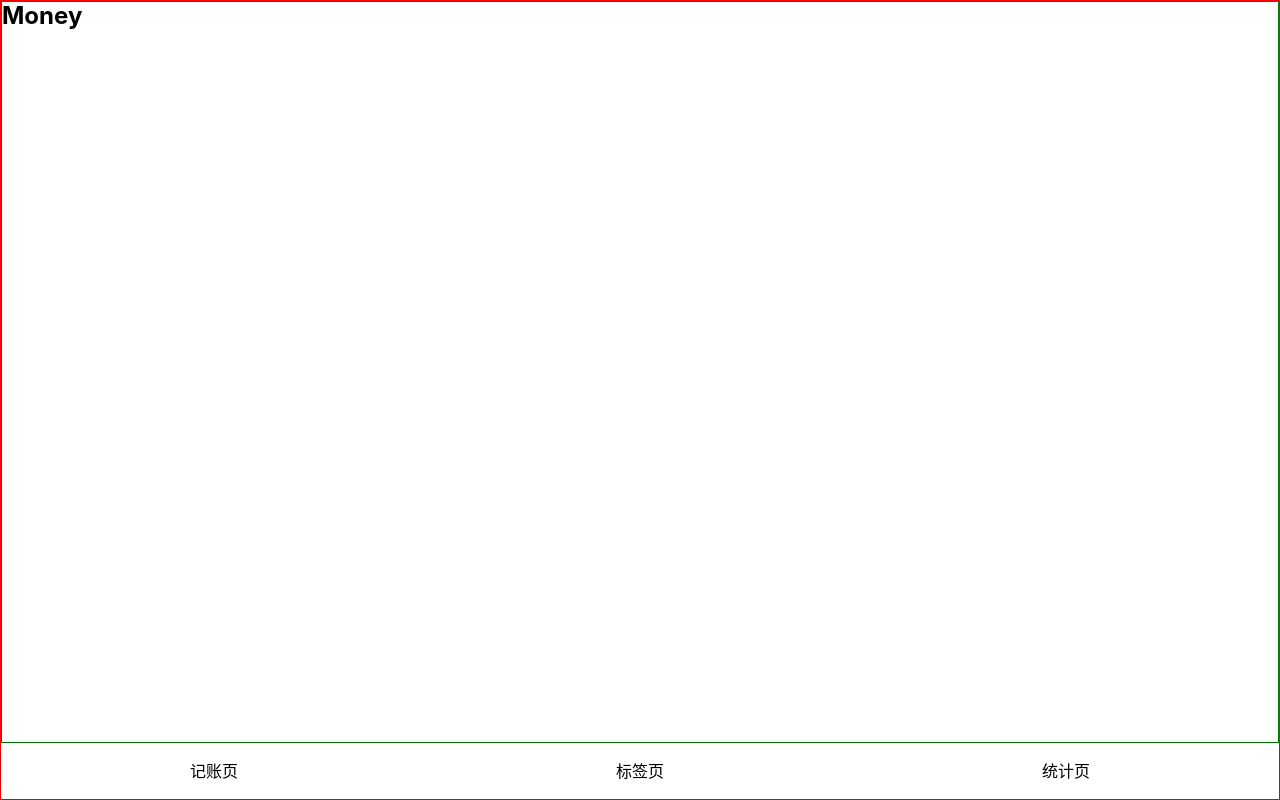
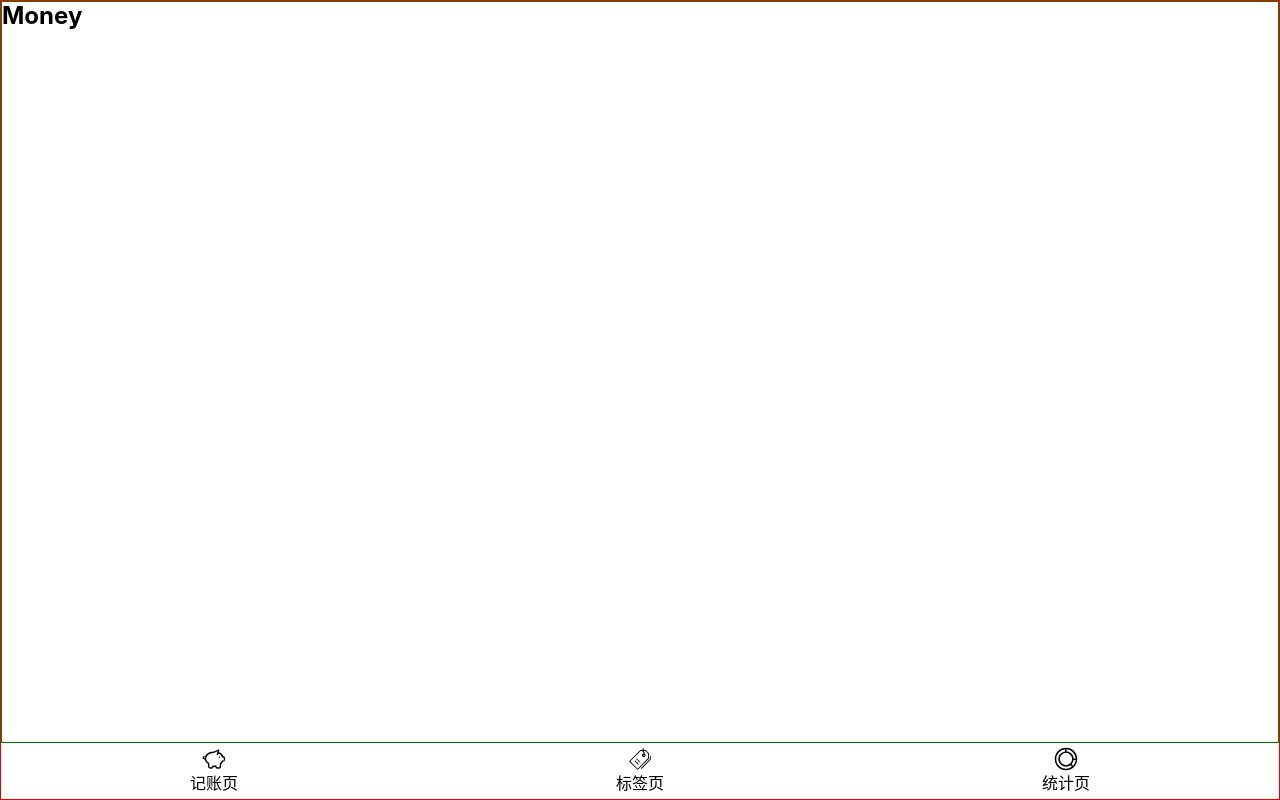
Before and after one commit to gzygzy00/myaccount, a React app: page /#/money in a window 1280 px wide. Built offline with nearby package versions, Linux system fonts and the light colour scheme.

Commit message:
引入icon

```diff
--- a/config/webpack.config.js
+++ b/config/webpack.config.js
@@ -105,7 +105,7 @@
         // css is located in `static/css`, use '../../' to locate index.html folder
         // in production `paths.publicUrlOrPath` can be a relative path
         options: paths.publicUrlOrPath.startsWith('.')
-          ? { publicPath: '../../' }
+          ? {publicPath: '../../'}
           : {},
       },
       {
@@ -289,7 +289,7 @@
               : false,
           },
           cssProcessorPluginOptions: {
-            preset: ['default', { minifyFontValues: { removeQuotes: false } }],
+            preset: ['default', {minifyFontValues: {removeQuotes: false}}],
           },
         }),
       ],
@@ -361,12 +361,19 @@
       strictExportPresence: true,
       rules: [
         // Disable require.ensure as it's not a standard language feature.
-        { parser: { requireEnsure: false } },
+        {parser: {requireEnsure: false}},
         {
           // "oneOf" will traverse all following loaders until one will
           // match the requirements. When no loader matches it will fall
           // back to the "file" loader at the end of the loader list.
           oneOf: [
+            {
+              test: /\.svg$/,
+              use: [
+                {loader: 'svg-sprite-loader', options: {}},
+                {loader: 'svgo-loader', options: {}},
+              ]
+            },
             // TODO: Merge this config once `image/avif` is in the mime-db
             // https://github.com/jshttp/mime-db
             {
@@ -446,7 +453,7 @@
                 presets: [
                   [
                     require.resolve('babel-preset-react-app/dependencies'),
-                    { helpers: true },
+                    {helpers: true},
                   ],
                 ],
                 cacheDirectory: true,
--- a/package.json
+++ b/package.json
@@ -102,7 +102,9 @@
   "devDependencies": {
     "@types/react-router-dom": "^5.1.7",
     "@types/styled-components": "^5.1.9",
-    "node-sass": "npm:dart-sass@1.25.0"
+    "node-sass": "npm:dart-sass@1.25.0",
+    "svg-sprite-loader": "^6.0.9",
+    "svgo-loader": "^3.0.0"
   },
   "jest": {
     "roots": [
--- a/src/components/Nav.tsx
+++ b/src/components/Nav.tsx
@@ -1,6 +1,10 @@
 import styled from 'styled-components';
 import {Link} from 'react-router-dom';
 import React from 'react';
+
+require('icons/money.svg');
+require('icons/tag.svg');
+require('icons/chart.svg');
 
 const NavWrapper = styled.nav`
   line-height: 24px;
@@ -10,9 +14,16 @@
     display: flex;
 
     > li {
+      display: flex;
+      flex-direction: column;
+      align-items: center;
       width: 33.33%;
       text-align: center;
-      padding: 16px;
+      padding: 4px 0;
+      .icon {
+        width: 24px;
+        height: 24px;
+      }
     }
   }
 `;
@@ -22,12 +33,21 @@
     <NavWrapper>
       <ul>
         <li>
+          <svg className="icon">
+            <use xlinkHref="#money"/>
+          </svg>
           <Link to="/money">记账页</Link>
         </li>
         <li>
+          <svg className="icon">
+            <use xlinkHref="#tag"/>
+          </svg>
           <Link to="/tags">标签页</Link>
         </li>
         <li>
+          <svg className="icon">
+            <use xlinkHref="#chart"/>
+          </svg>
           <Link to="/statistics">统计页</Link>
         </li>
       </ul>
--- a/src/index.scss
+++ b/src/index.scss
@@ -32,3 +32,8 @@
   font-size: 16px;
   line-height: 1.2;
 }
+
+.icon {
+  height: 1em;
+  width: 1em;
+}
```
Also changed, not shown: 1 other file (tests, documents, lock files or other folders). Lines whose indentation alone changed are shown as unchanged.
